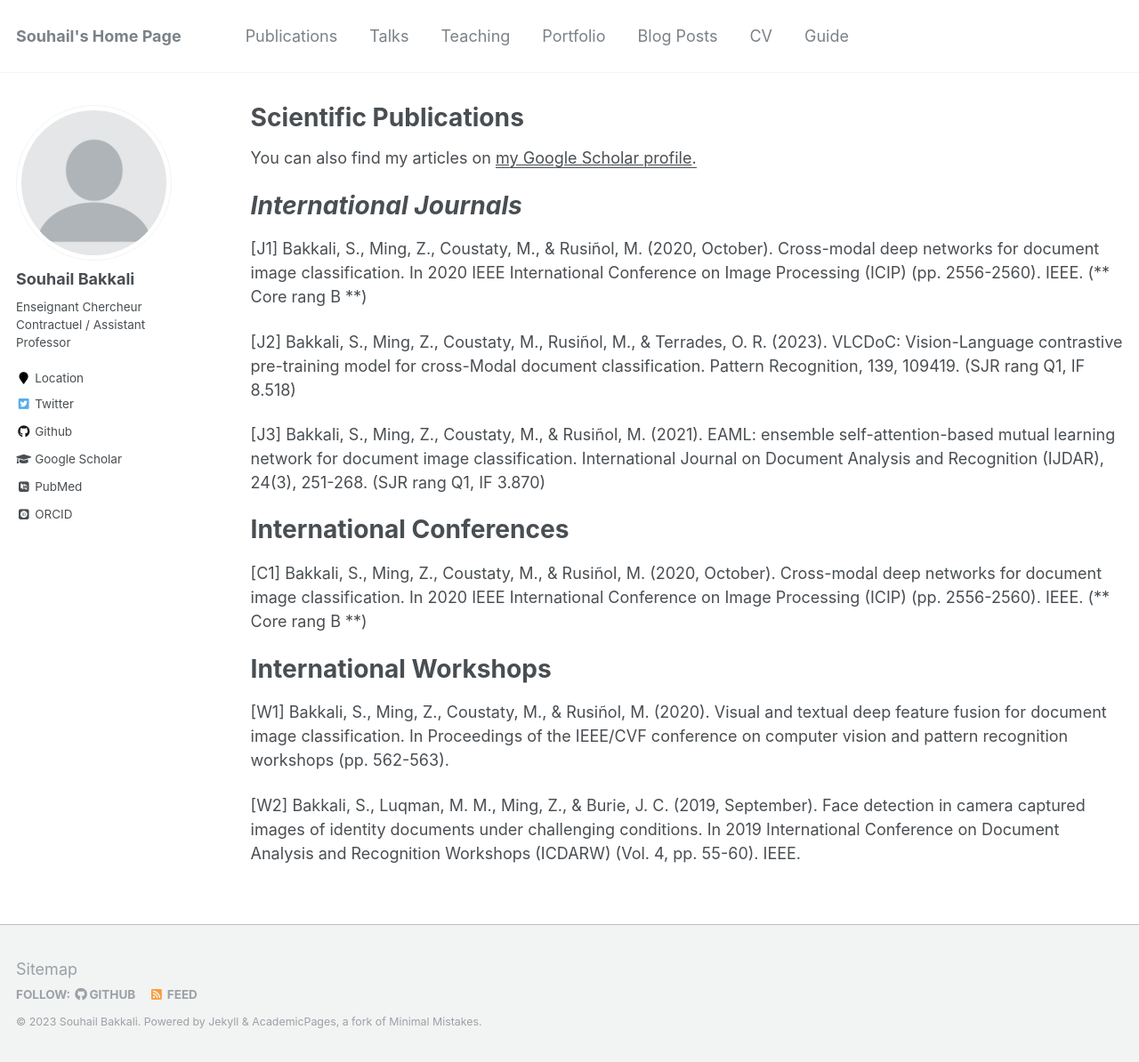
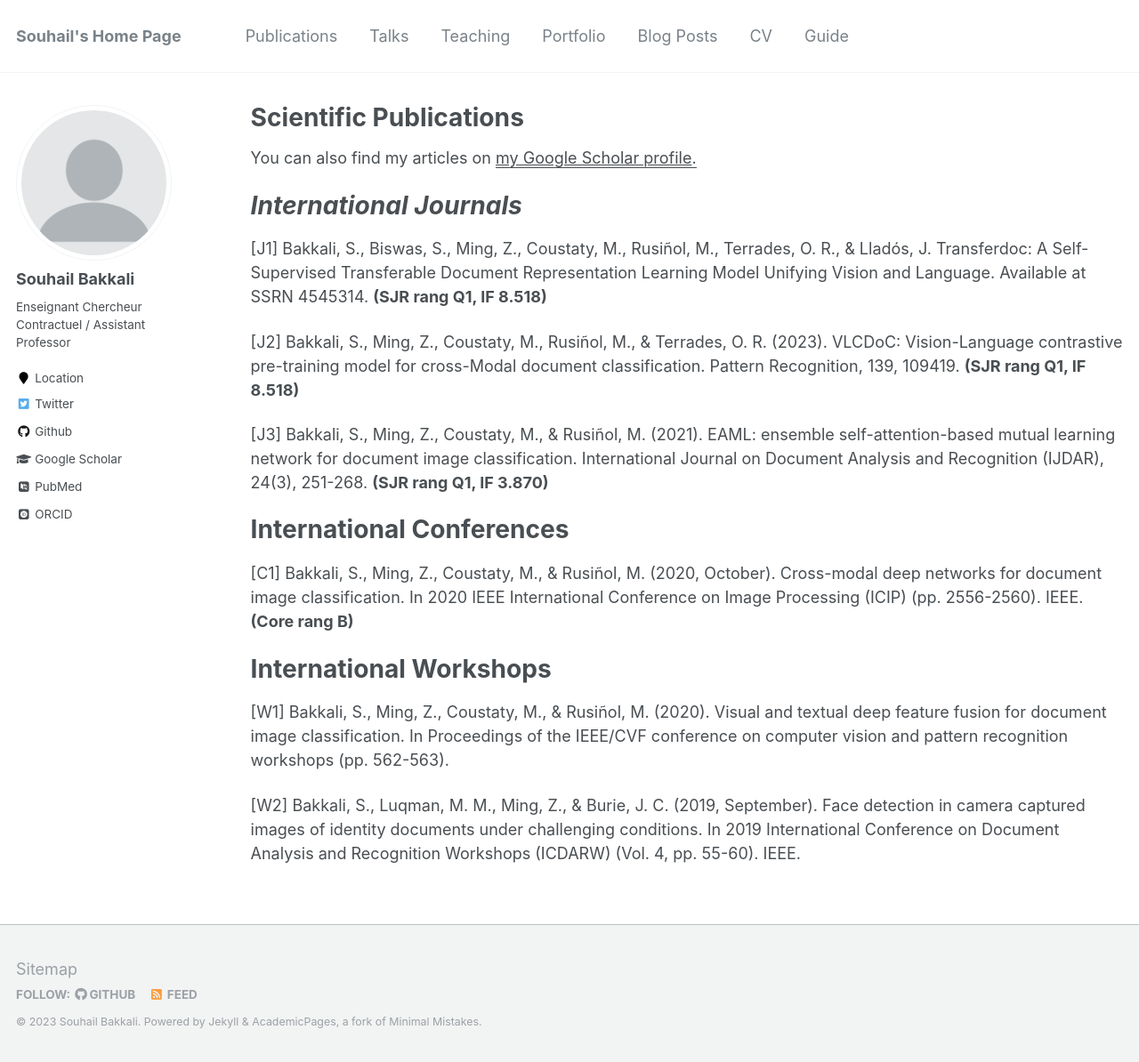
Before and after one commit to Sbakkalii/Sbakkalii.github.io, a Jekyll site: the page built from _publications/scientific-publications.md, in a window 1280 px wide and 1194 px high. Shown: the whole window at 89% size. Built offline with Jekyll 4.4.1, drawn with Linux system fonts in a browser that asks for light colours; some web fonts are replaced.

Commit message:
Update scientific-publications.md

```diff
--- a/_publications/scientific-publications.md
+++ b/_publications/scientific-publications.md
@@ -13,15 +13,15 @@ You can also find my articles on <u><a href="{{author.googlescholar}}">my Google
 <i> International Journals </i>
 ======
 
-[J1] Bakkali, S., Ming, Z., Coustaty, M., & Rusiñol, M. (2020, October). Cross-modal deep networks for document image classification. In 2020 IEEE International Conference on Image Processing (ICIP) (pp. 2556-2560). IEEE. (** Core rang B **)
+[J1] Bakkali, S., Biswas, S., Ming, Z., Coustaty, M., Rusiñol, M., Terrades, O. R., & Lladós, J. Transferdoc: A Self-Supervised Transferable Document Representation Learning Model Unifying Vision and Language. Available at SSRN 4545314. **(SJR rang Q1, IF 8.518)**
 
-[J2] Bakkali, S., Ming, Z., Coustaty, M., Rusiñol, M., & Terrades, O. R. (2023). VLCDoC: Vision-Language contrastive pre-training model for cross-Modal document classification. Pattern Recognition, 139, 109419. (SJR rang Q1, IF 8.518)
+[J2] Bakkali, S., Ming, Z., Coustaty, M., Rusiñol, M., & Terrades, O. R. (2023). VLCDoC: Vision-Language contrastive pre-training model for cross-Modal document classification. Pattern Recognition, 139, 109419. **(SJR rang Q1, IF 8.518)**
 
-[J3] Bakkali, S., Ming, Z., Coustaty, M., & Rusiñol, M. (2021). EAML: ensemble self-attention-based mutual learning network for document image classification. International Journal on Document Analysis and Recognition (IJDAR), 24(3), 251-268. (SJR rang Q1, IF 3.870)
+[J3] Bakkali, S., Ming, Z., Coustaty, M., & Rusiñol, M. (2021). EAML: ensemble self-attention-based mutual learning network for document image classification. International Journal on Document Analysis and Recognition (IJDAR), 24(3), 251-268. **(SJR rang Q1, IF 3.870)**
 
 International Conferences
 ======
-[C1] Bakkali, S., Ming, Z., Coustaty, M., & Rusiñol, M. (2020, October). Cross-modal deep networks for document image classification. In 2020 IEEE International Conference on Image Processing (ICIP) (pp. 2556-2560). IEEE. (** Core rang B **)
+[C1] Bakkali, S., Ming, Z., Coustaty, M., & Rusiñol, M. (2020, October). Cross-modal deep networks for document image classification. In 2020 IEEE International Conference on Image Processing (ICIP) (pp. 2556-2560). IEEE. **(Core rang B)**
 
 International Workshops
 ======
```
